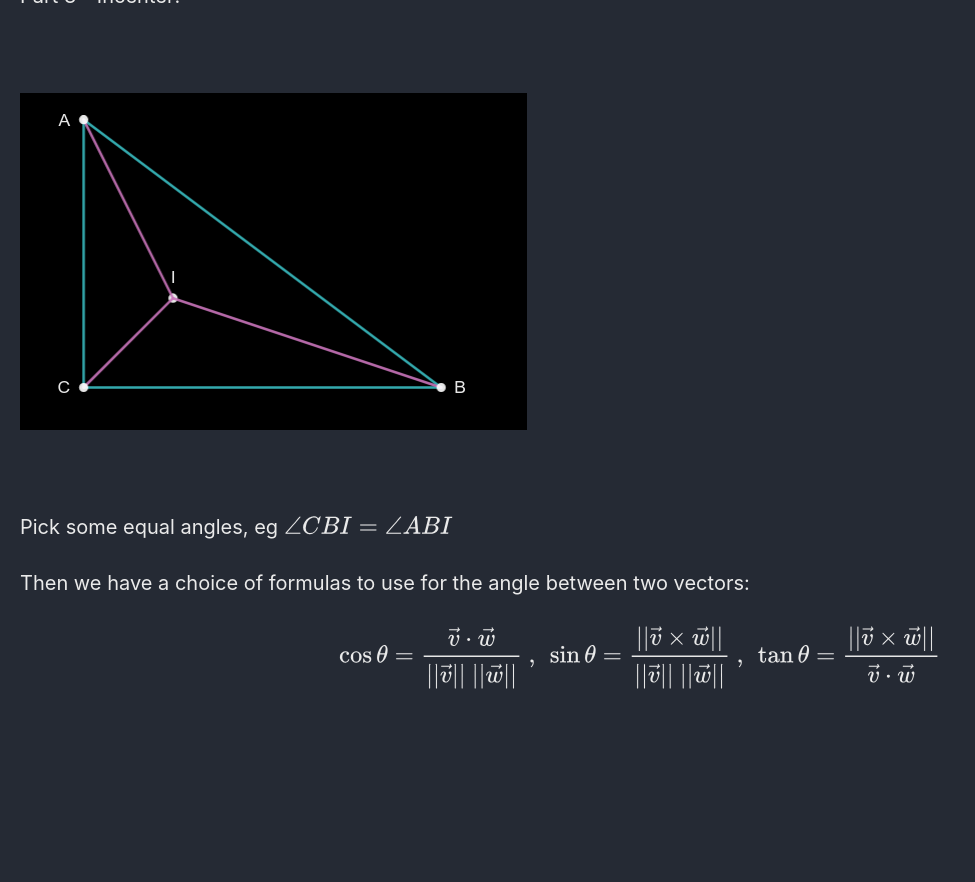
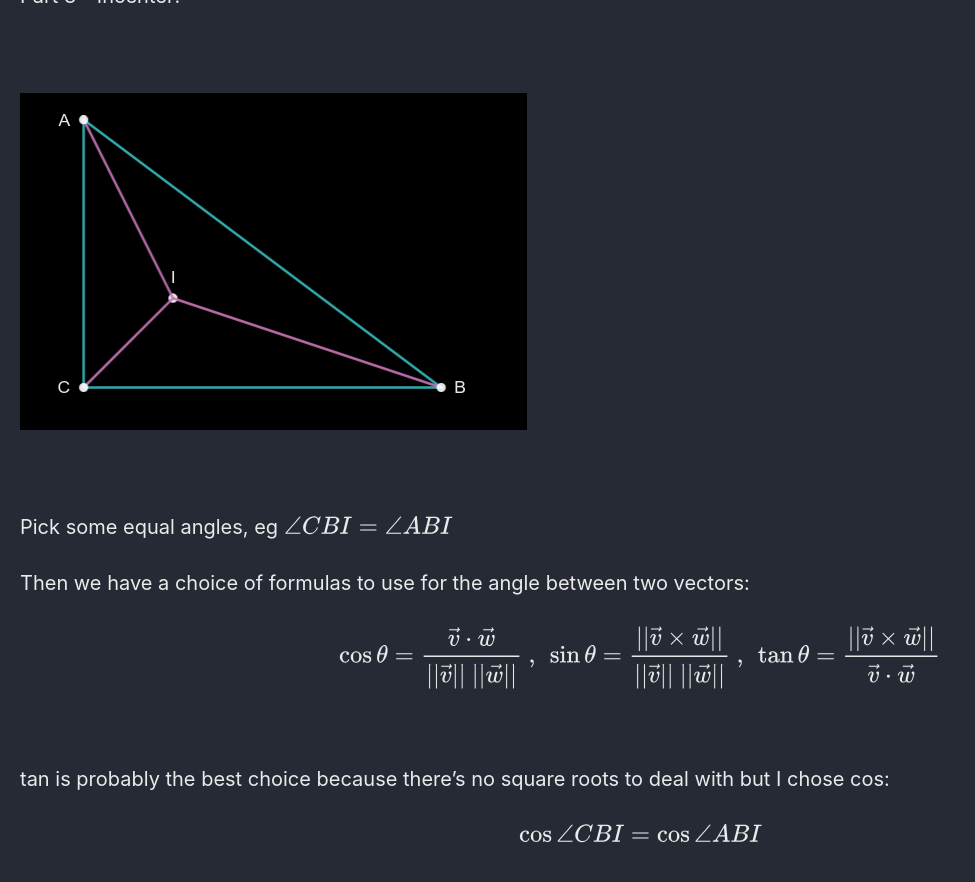
Before and after one commit to Connor-McCartney/Connor-McCartney.github.io, a Jekyll site: the page built from _pages/cryptography/other/Geometry-Hash-Balsn-CTF-2023.md, in a window 1280 px wide and 900 px high, scrolled down 13973 px. Shown: the top 882 px of the window, without its empty margins (0-975 px from the left). Built offline with Jekyll 4.4.1, drawn with Linux system fonts in a browser that asks for light colours; cached includes are drawn as plain includes; before the commit the page ends 14767 px from its top, so only the background shows below that.

Commit message:
Update Geometry-Hash-Balsn-CTF-2023.md

```diff
--- a/_pages/cryptography/other/Geometry-Hash-Balsn-CTF-2023.md
+++ b/_pages/cryptography/other/Geometry-Hash-Balsn-CTF-2023.md
@@ -537,3 +537,7 @@ Then we have a choice of formulas to use for the angle between two vectors:
 $$\cos \theta = \frac{\vec{v} \cdot \vec{w}}{||\vec{v}|| \ ||\vec{w}||} \ , \ \sin \theta = \frac{||\vec{v} \times \vec{w}||}{||\vec{v}|| \ ||\vec{w}||} \ , \ \tan \theta = \frac{||\vec{v} \times \vec{w}||}{\vec{v} \cdot \vec{w}}$$
 
 <br>
+
+tan is probably the best choice because there's no square roots to deal with but I chose cos:
+
+$$\cos \angle CBI = \cos \angle ABI$$
```
